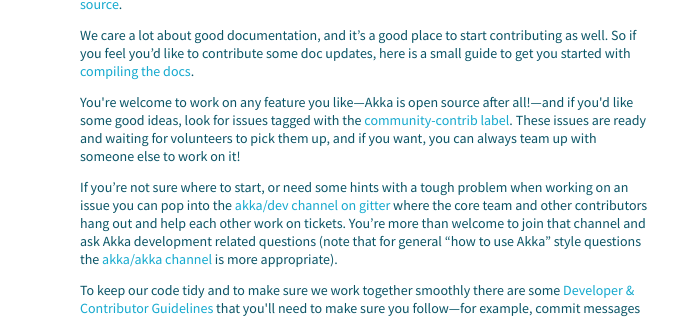
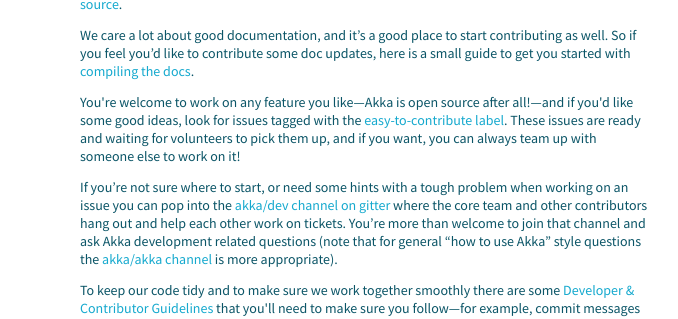
Before and after one commit to raboof/akka.github.com, a Jekyll site: the page built from get-involved/index.md, in a window 1280 px wide. Shown: the part 932-1251 px from the top of the page, without its empty margins (140-818 px from the left). Built offline with Jekyll 4.4.1, drawn with Linux system fonts in a browser that asks for light colours.

Commit message:
fix link pointing to github issues on get involved page, community-contrib was renamed to easy-to-contribute

```diff
--- a/get-involved/index.md
+++ b/get-involved/index.md
@@ -38,7 +38,7 @@
 
                 <p>We care a lot about good documentation, and it’s a good place to start contributing as well. So if you feel you’d like to contribute some doc updates, here is a small guide to get you started with <a href="http://doc.akka.io/docs/akka/current/dev/documentation.html">compiling the docs</a>.</p>
 
-                <p>You're welcome to work on any feature you like&mdash;Akka is open source after all!&mdash;and if you'd like some good ideas, look for issues tagged with the <a href="https://github.com/akka/akka/labels/community-contrib">community-contrib label</a>. These issues are ready and waiting for volunteers to pick them up, and if you want, you can always team up with someone else to work on it!</p>
+                <p>You're welcome to work on any feature you like&mdash;Akka is open source after all!&mdash;and if you'd like some good ideas, look for issues tagged with the <a href="https://github.com/akka/akka/labels/easy-to-contribute">easy-to-contribute label</a>. These issues are ready and waiting for volunteers to pick them up, and if you want, you can always team up with someone else to work on it!</p>
 
                 <p>If you’re not sure where to start, or need some hints with a tough problem when working on an issue you can pop into the <a href="https://gitter.im/akka/dev">akka/dev channel on gitter</a> where the core team and other contributors hang out and help each other work on tickets. You’re more than welcome to join that channel and ask Akka development related questions (note that for general “how to use Akka” style questions the <a href="https://gitter.im/akka/akka">akka/akka channel</a> is more appropriate).</p>
 
```
